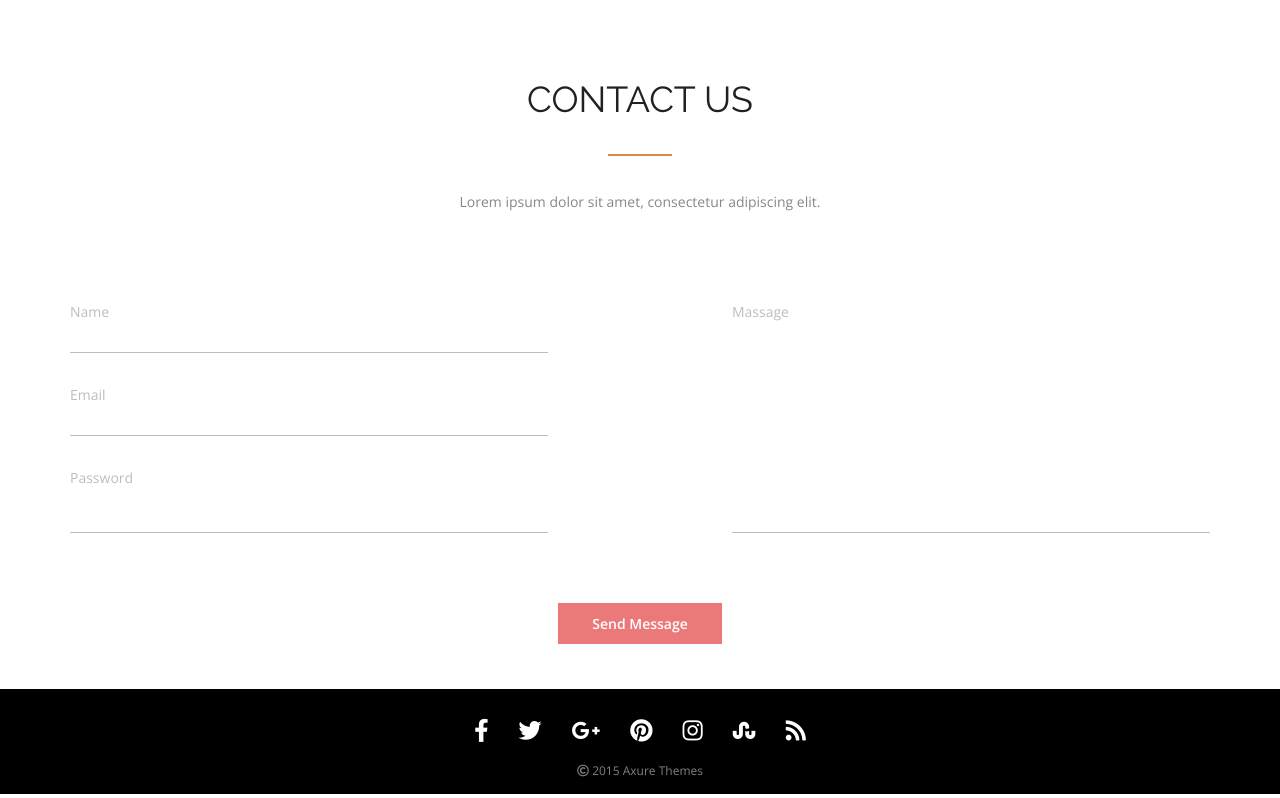
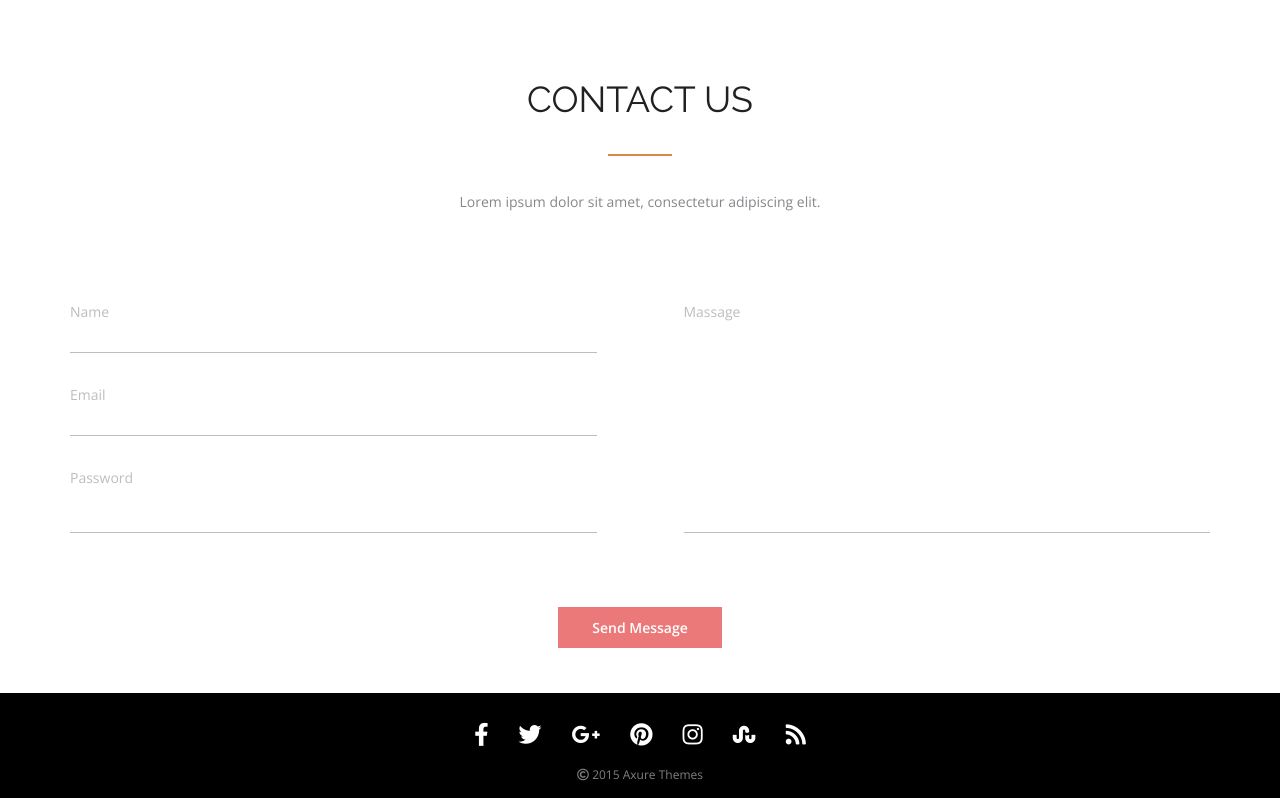
Before and after one commit to KatsiarynaTserashenka/FE10-wk-1-Tereshenko-Ekaterina, a plain HTML site: page Landing 1/index.html in a window 1280 px wide. Shown: the part 3256-4054 px from the top of the page. Drawn offline with nearby package versions, Linux system fonts and the light colour scheme.

Commit message:
add corrections to contact-section

```diff
--- a/Landing 1/css/contact.css
+++ b/Landing 1/css/contact.css
@@ -18,13 +18,15 @@
   flex-wrap: nowrap;
 }
 .contact-card {
-  margin-left: 15px;
-  margin-right: 15px;
-  width: 478px;
+  margin: 0px 15px;
+  width: 45%;
 }
-.contact-form__item {
-  display: flex;
-  flex-direction: column;
+#contact-form__name,
+#contact-form__email,
+#contact-form__password,
+#contact-form__textarea {
+  width: 100%;
+  padding-bottom: 5px;
 }
 .contact-form__item:nth-child(2) {
   margin-top: 32px;
--- a/Landing 1/index.html
+++ b/Landing 1/index.html
@@ -178,7 +178,6 @@
             <div class="awesome-card__img-border">
               <i class="far fa-keyboard"></i>
             </div>
-
             <h3 class="subtitle awesome-card__subtitle">Well Crafted</h3>
             <div class="awesome-card__text">
               <p>
@@ -193,7 +192,6 @@
             <div class="awesome-card__img-border">
               <i class="fas fa-bolt"></i>
             </div>
-
             <h3 class="subtitle awesome-card__subtitle">Easy to Customize</h3>
             <div class="awesome-card__text">
               <p>
@@ -215,7 +213,6 @@
             Lorem ipsum dolor sit amet consectetur adipisicing elit.
           </p>
         </div>
-
         <div class="row price__row">
           <div class="price-card">
             <ul class="price-card__list">
@@ -232,7 +229,6 @@
               <li class="price-card__list-item">1 gb of space</li>
             </ul>
           </div>
-
           <div class="price-card">
             <ul class="price-card__list">
               <li class="price-card__list-item list-item_category">Optima</li>
@@ -384,33 +380,37 @@
         <form action="#" id="contact-form" class="row contact__row">
           <div class="contact-card">
             <div class="contact-form__item contact-form__name">
-              <label for="username" class="label contact-form__label"
+              <label for="contact-form__name" class="label contact-form__label"
                 >Name</label
               >
               <input
                 type="text"
-                id="username"
+                id="contact-form__name"
                 name="username"
                 class="contact-form__input contact-form__input_name"
                 required
               />
             </div>
             <div class="contact-form__item contact-form__email">
-              <label for="email" class="label contact-form__label">Email</label>
+              <label for="contact-form__email" class="label contact-form__label"
+                >Email</label
+              >
               <input
                 type="email"
-                id="email"
+                id="contact-form__email"
                 class="contact-form__input contact-form__input_email"
                 required
               />
             </div>
             <div class="contact-form__item contact-form__password">
-              <label for="password" class="label contact-form__label"
+              <label
+                for="contact-form__password"
+                class="label contact-form__label"
                 >Password</label
               >
               <input
                 type="password"
-                id="password"
+                id="contact-form__password"
                 class="contact-form__input contact-form__input_password"
                 required
               />
@@ -423,7 +423,7 @@
               >
               <textarea
                 name="textarea"
-                id="textarea"
+                id="contact-form__textarea"
                 class="contact-form__item_message"
               ></textarea>
             </div>
```
